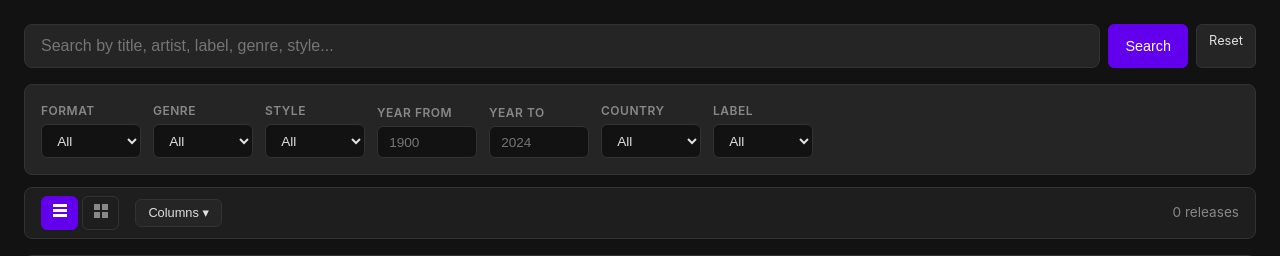
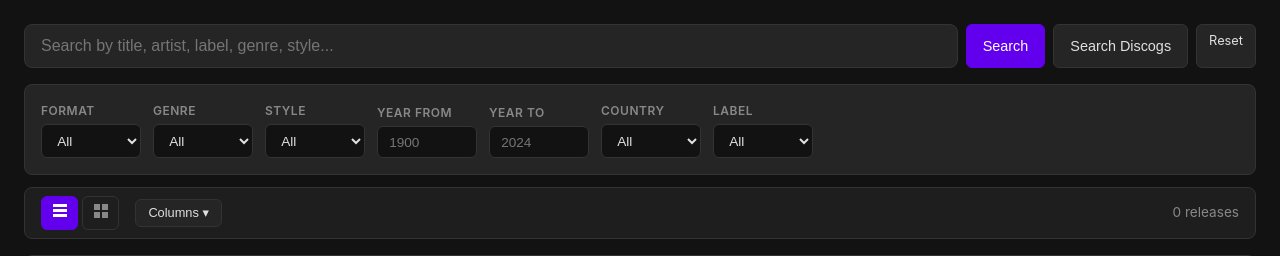
Before and after one commit to JaccovL/music-collection, a Flask app: page /search in a window 1280 px wide. Shown: the part 61-317 px from the top of the page. Run offline with Flask 3, Linux system fonts and the light colour scheme; a user stored in the database is signed in; data that the repository does not hold is empty.

Commit message:
v1.2.1: Search Discogs button, Enter key, rendering fix, docs
- Add Search Discogs button (public search, no API key needed)
- Add Enter key support in search bar
- Fix JS error: table not rendering when single page (no pagination)
- Fix Reset button alignment
- Add documentation: how to change default admin password
- Update README with v1.2.1 release notes

```diff
--- a/templates/search.html
+++ b/templates/search.html
@@ -9,6 +9,7 @@
         <div class="search-row">
             <input type="text" id="global-search" placeholder="Search by title, artist, label, genre, style..." class="search-input" value="{{ query }}" onkeypress="if(event.key==='Enter')applyFilters()">
             <button class="btn btn-primary" onclick="applyFilters()">Search</button>
+            <button class="btn" onclick="searchDiscogs()">Search Discogs</button>
             <a href="{{ url_for('search') }}" class="btn btn-sm">Reset</a>
         </div>
 
@@ -341,6 +342,13 @@ function gotoPage() {
     window.location.href = '/search?' + params.toString();
 }
 
+// Search Discogs (public search, no API key needed)
+function searchDiscogs() {
+    const query = document.getElementById('global-search').value.trim();
+    if (!query) return;
+    window.open('https://www.discogs.com/search/?q=' + encodeURIComponent(query) + '&type=release', '_blank');
+}
+
 // Apply filters
 function applyFilters() {
     const params = new URLSearchParams();
```
